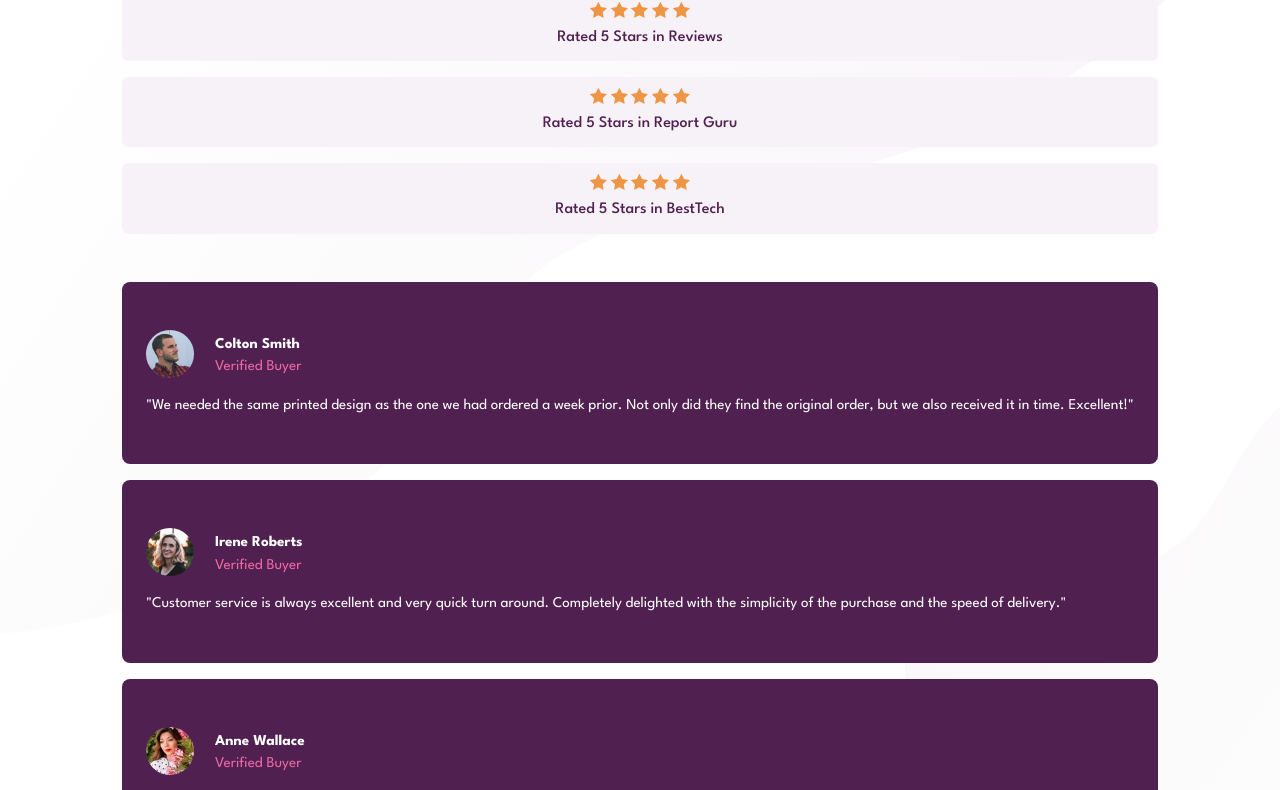
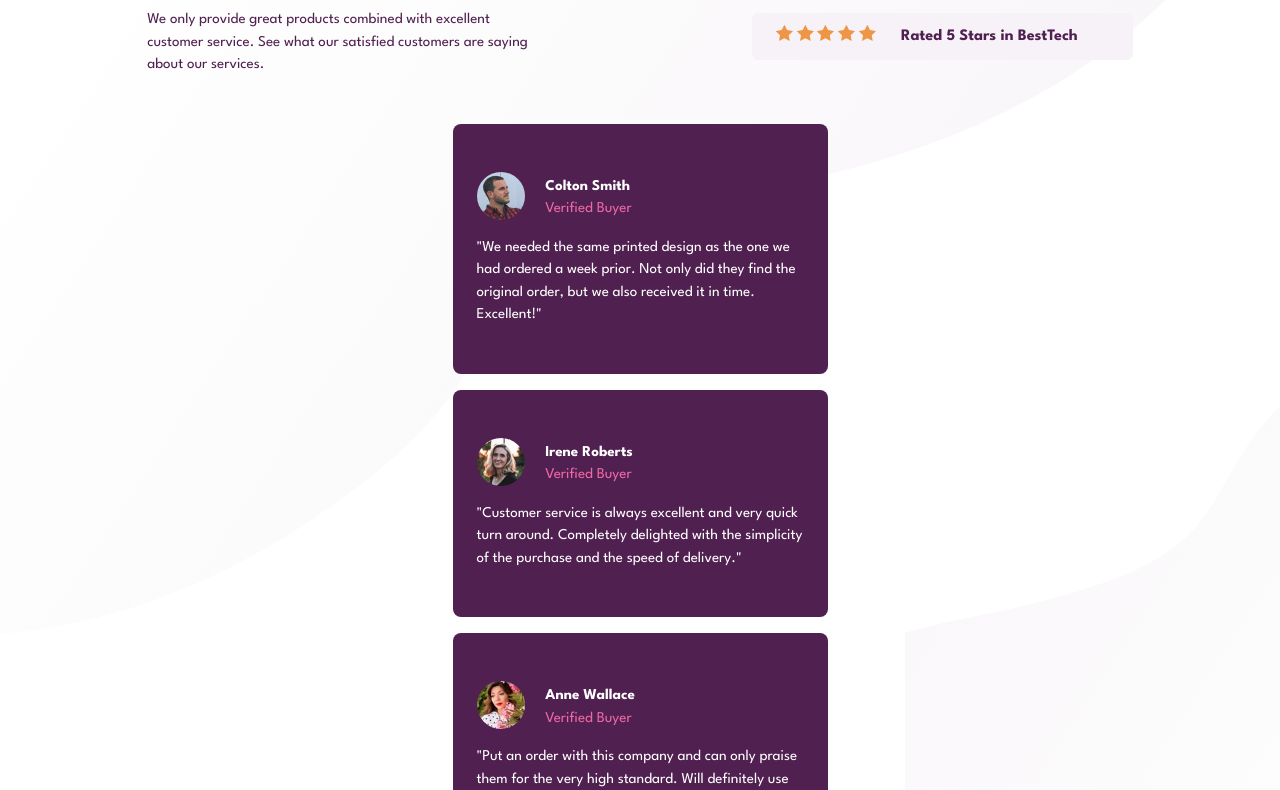
Before and after one commit to regret546/social-proof-section-master, a plain HTML site: page index.html in a window 1280 px wide. Shown: the part 160-950 px from the top of the page. Drawn offline with Linux system fonts and the light colour scheme.

Commit message:
initial desktop view of main header

```diff
--- a/index.html
+++ b/index.html
@@ -58,9 +58,9 @@
           <div class="main__cards_info">
             <div class="main__cards_profile">
               <div class="flex-group">
-              <img src="images/image-colton.jpg" alt="profile">
-              <h2>Colton Smith <span>Verified Buyer</span></h2>
-            </div>
+                <img src="images/image-colton.jpg" alt="profile" />
+                <h2>Colton Smith <span>Verified Buyer</span></h2>
+              </div>
               <p>
                 "We needed the same printed design as the one we had ordered a
                 week prior. Not only did they find the original order, but we
@@ -70,8 +70,8 @@
 
             <div class="main__cards_profile">
               <div class="flex-group">
-              <img src="images/image-irene.jpg" alt="profile">
-              <h2>Irene Roberts <span>Verified Buyer</span></h2>
+                <img src="images/image-irene.jpg" alt="profile" />
+                <h2>Irene Roberts <span>Verified Buyer</span></h2>
               </div>
               <p>
                 "Customer service is always excellent and very quick turn
@@ -82,8 +82,8 @@
 
             <div class="main__cards_profile">
               <div class="flex-group">
-              <img src="images/image-anne.jpg" alt="profile">
-              <h2>Anne Wallace <span>Verified Buyer</span></h2>
+                <img src="images/image-anne.jpg" alt="profile" />
+                <h2>Anne Wallace <span>Verified Buyer</span></h2>
               </div>
               <p>
                 "Put an order with this company and can only praise them for the
--- a/style.css
+++ b/style.css
@@ -95,8 +95,9 @@ body {
 }
 
 .container {
-  background: url("images/bg-pattern-top-mobile.svg"), url("images/bg-pattern-bottom-mobile.svg") ;
-  background-size: 100%, auto , 100%, auto;
+  background: url("images/bg-pattern-top-mobile.svg"),
+    url("images/bg-pattern-bottom-mobile.svg");
+  background-size: 100%, auto, 100%, auto;
   background-repeat: no-repeat, no-repeat;
   background-position: top 0 left 0, bottom 0 right 0;
   min-height: 100vh;
@@ -108,6 +109,7 @@ body {
 
 .social__main {
   display: grid;
+  justify-items: center;
   gap: 3rem;
 }
 
@@ -122,12 +124,16 @@ body {
   width: 80%;
   line-height: 2rem;
   margin-bottom: 1.5rem;
-
 }
 
 .main__header_secondary ul {
   display: grid;
   gap: 1rem;
+  font-weight: var(--fw--bold);
+}
+
+.main__header_secondary li {
+  font-weight: var(--fw--very-bold) !important;
 }
 
 .main__header_secondary li {
@@ -146,6 +152,7 @@ body {
   height: 1rem;
   width: 100px;
   display: block;
+  align-items: center;
   margin: 0 auto;
   background-repeat: space;
   margin-bottom: 0.5rem;
@@ -153,6 +160,7 @@ body {
 
 .main__cards_info {
   display: grid;
+  justify-items: center;
   gap: 1rem;
   text-align: left;
   color: var(--clr--white);
@@ -164,6 +172,7 @@ body {
   padding: 3rem 1.5rem;
   border-radius: 0.5rem;
   gap: 1rem;
+  max-width: 375px;
 }
 
 .flex-group {
@@ -173,15 +182,15 @@ body {
 }
 
 .flex-group h2 {
-font-size: var(--fs--normal);
+  font-size: var(--fs--normal);
 }
 
 .flex-group span {
-font-weight: var(--fw--regular);
-color: var(--clr--soft-pink);
+  font-weight: var(--fw--regular);
+  color: var(--clr--soft-pink);
 }
 
-.flex-group span{
+.flex-group span {
   display: block;
 }
 
@@ -190,3 +199,40 @@ color: var(--clr--soft-pink);
   width: 48px;
   border-radius: 48px;
 }
+
+/* Desktop Design */
+
+@media only screen and (min-width: 992px) {
+  .social__main_header {
+    max-width: 80%;
+    grid-auto-flow: column;
+    grid-template-columns: 1fr 1fr;
+    text-align: left;
+  }
+
+  .main__header_primary {
+    margin-right: 5rem;
+  }
+
+  .main__header_secondary li:nth-of-type(2) {
+    margin-left: 50px;
+    padding-right: 0;
+  }
+
+  .main__header_secondary li:nth-of-type(3) {
+    margin-left: 100px;
+  }
+
+  .main__header_secondary li::before {
+    content: "";
+    background: url("images/icon-star.svg");
+    height: 1rem;
+    width: 100px;
+    display: inline-block;
+    margin: 0 auto;
+    background-repeat: space;
+    margin-bottom: 0.5rem;
+    margin-right: 25px;
+    vertical-align: middle;
+  }
+}
```
